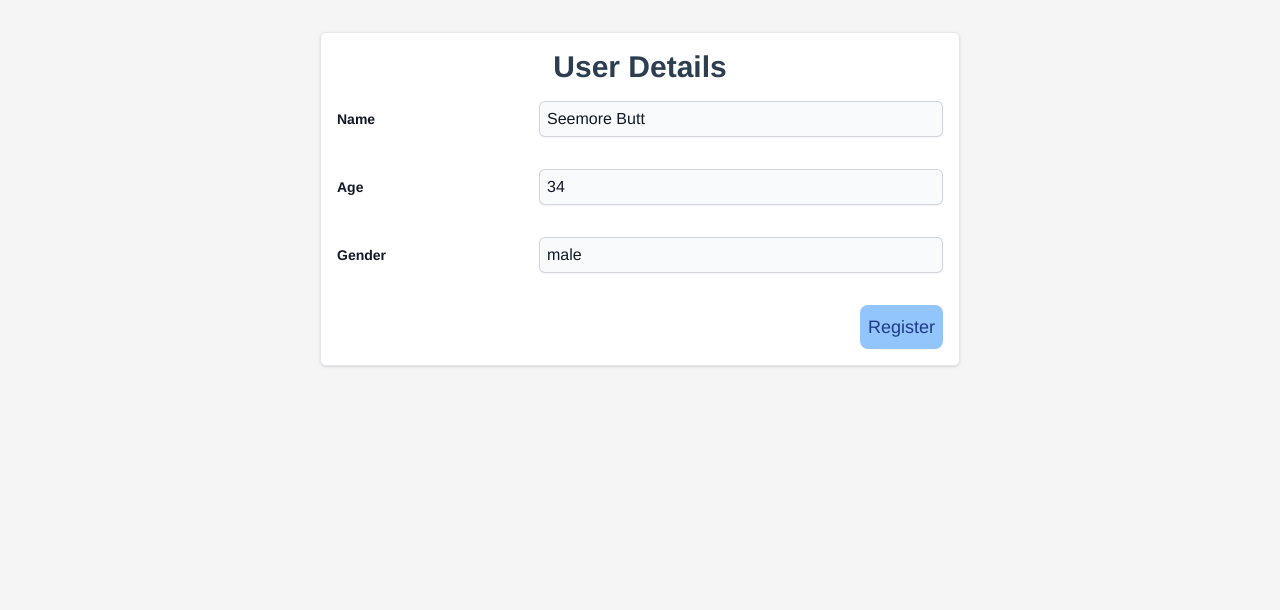
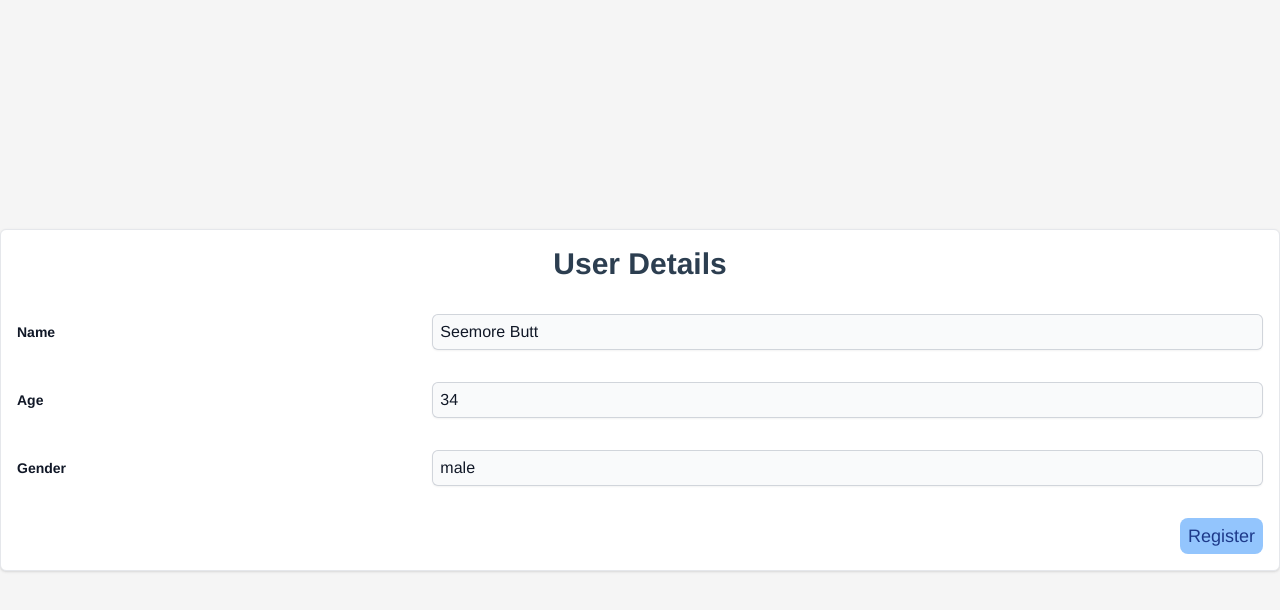
Before and after one commit to itnderary/frontend, a Vue app: page /register in a window 1280 px wide. Shown: the top 610 px of the page. Built offline with nearby package versions, Linux system fonts and the light colour scheme.

Commit message:
More chages the user input

```diff
--- a/src/views/UserRegister.vue
+++ b/src/views/UserRegister.vue
@@ -1,7 +1,7 @@
 <template>
-  <div class="flex w-full justify-center">
-    <div class="border rounded-md w-1/2 mt-8 px-4 py-4 shadow bg-white">
-      <div class="mb-4">
+  <div class="flex w-full justify-center items-center min-h-screen">
+    <div class="border rounded-md w-full px-4 py-4 shadow bg-white">
+      <div class="mb-8">
         <h1 class="text-3xl font-extrabold">User Details</h1>
       </div>
       <form class="flex flex-col justify-center">
@@ -18,7 +18,7 @@
           <input type="text" class="block w-2/3 rounded-md border-0 bg-gray-50 py-1.5 px-2 text-gray-900 shadow-sm ring-1 ring-inset ring-gray-300 placeholder:text-gray-400 text-md" :value="gender" id="gender" />
         </div>
         <div class="flex justify-end">
-          <button class="bg-blue-300 py-2 px-2 rounded-lg text-blue-900 font-medium hover:bg-blue-400 text-lg" @click="register">Register</button>
+          <button class="bg-blue-300 py-1 px-2 rounded-lg text-blue-900 font-medium hover:bg-blue-400 text-lg" @click="register">Register</button>
         </div>
       </form>
     </div>
```
